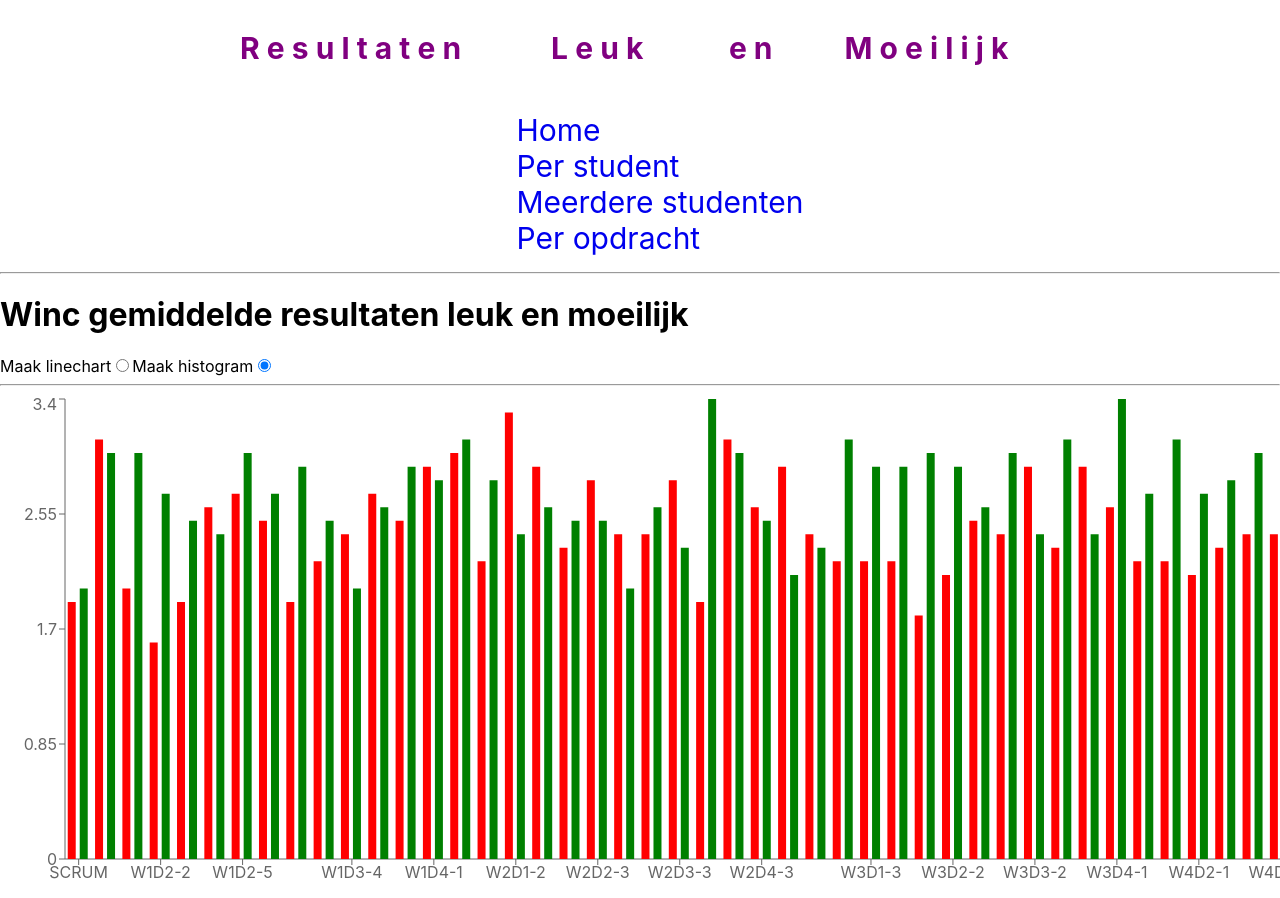
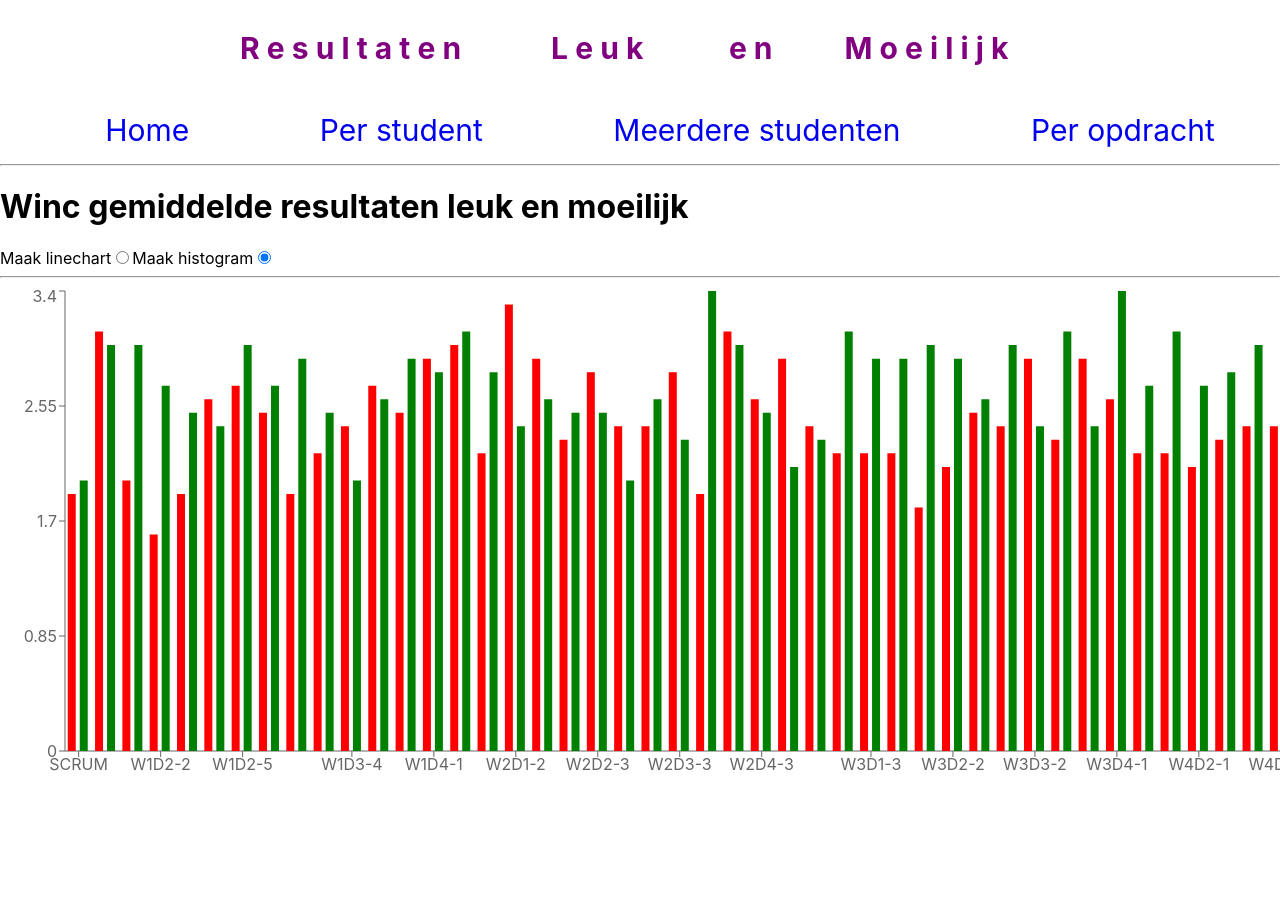
Before and after one commit to paul00000000003/paul-eindopdracht38-netlify, a React (Create React App) app: page / in a window 1280 px wide. Shown: the top 898 px of the page. After the commit the page ends 800 px from the top, so only its background shows below. Built offline with nearby package versions, Linux system fonts and the light colour scheme.

Commit message:
wijzigingen

```diff
--- a/src/app/App.css
+++ b/src/app/App.css
@@ -48,7 +48,7 @@
   color: orange;
 }
 
-.scoremogelijkheden {
+.scorePossibilities {
   display: -webkit-box;
   display: -ms-flexbox;
   display: flex;
--- a/src/app/App.jsx
+++ b/src/app/App.jsx
@@ -57,11 +57,12 @@ class App extends Component {
               <p id="titel_woord4">M o e i l i j k</p>
             </h1>
             <div>
-              <ul className="scoremogelijkheden">
+              <ul className="scorePossibilities">
                 <li className="li-nav">
                   <Link className="link nav-link" to="./">
                     Home
                   </Link>
+                </li>
                 <li className="li-nav">
                   {" "}
                   <Link className="link" to={"./RepresentationPerStudent"}>
@@ -75,16 +76,12 @@ class App extends Component {
                   >
                     Meerdere studenten
                   </Link>
+                </li>
                 <li className="li-nav">
                   {" "}
-                      <Link
-                        className="link"
-                        to={"./representationPerAssignment"}
-                      >
+                  <Link className="link" to={"./representationPerAssignment"}>
                     Per opdracht
                   </Link>
-                    </li>
-                  </li>
                 </li>
               </ul>
             </div>
--- a/src/app/App.scss
+++ b/src/app/App.scss
@@ -48,7 +48,7 @@ $color: purple;
     color: orange;
 }
 
-.scoremogelijkheden {
+.scorePossibilities {
     display: flex;
     justify-content: space-around;
 }
```
Also changed, not shown: 1 other file (tests, documents, lock files or other folders). Lines whose indentation alone changed are shown as unchanged.
